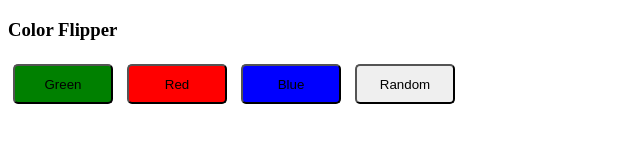
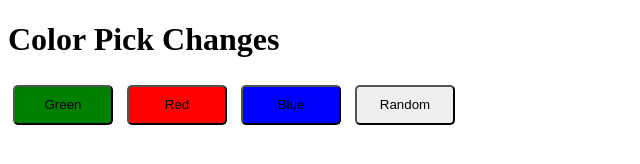
Before and after one commit to MarkGiTh-ub10/ColorChanges.io, a plain HTML site: page index.html in a window 1280 px wide. Shown: the whole page, without its empty margins (0-640 px from the left). Drawn offline with Linux system fonts and the light colour scheme.

Commit message:
Update index.html

```diff
--- a/index.html
+++ b/index.html
@@ -10,7 +10,7 @@
 
 </head>
 <body>
-    <h3> Color Flipper</h3>
+    <h1> Color Pick Changes</h1>
 
         <button class="green" onclick="setColor('green')
         ">Green</button>
```
